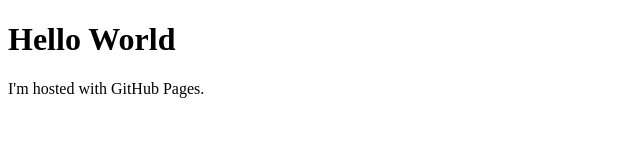
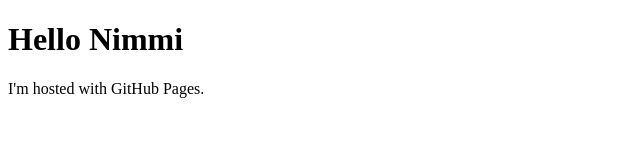
Before and after one commit to deepak891/deepak891.github.io, a plain HTML site: page index.html in a window 1280 px wide. Shown: the full height of the page, 0-640 px from the left. Drawn offline with Linux system fonts and the light colour scheme.

Commit message:
World changed to Nimmi

```diff
--- a/index.html
+++ b/index.html
@@ -1,7 +1,7 @@
 <!DOCTYPE html>
 <html>
 <body>
-<h1>Hello World</h1>
+<h1>Hello Nimmi</h1>
 <p>I'm hosted with GitHub Pages.</p>
 </body>
 </html>
```
